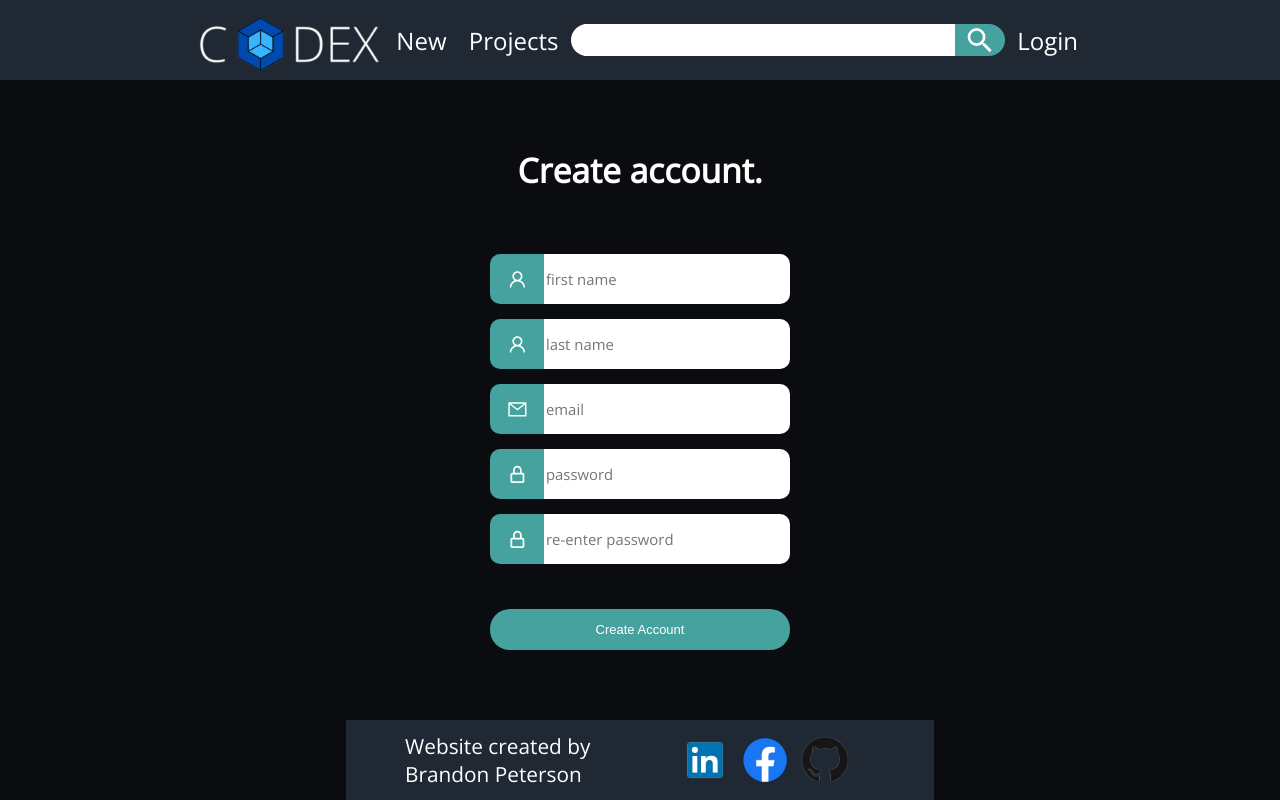
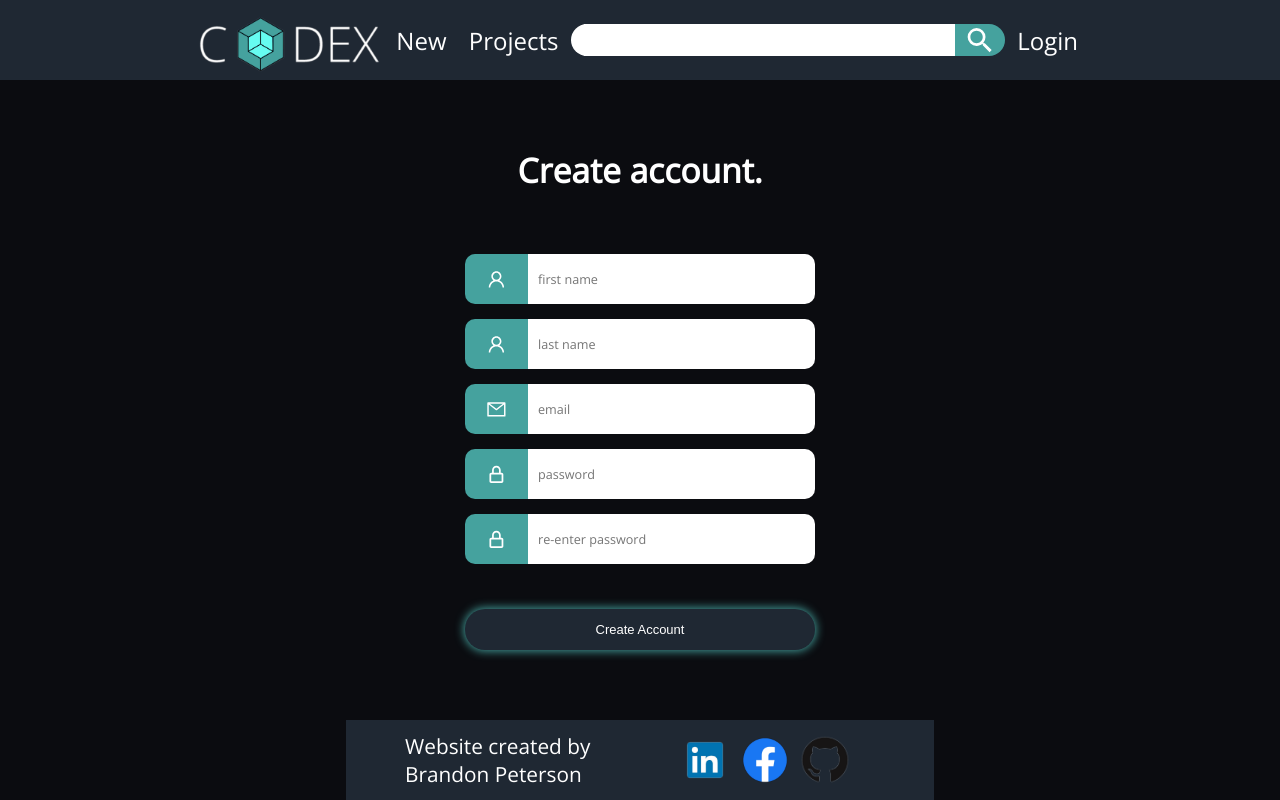
Before and after one commit to petersonBrandon/codex, a Next.js app: page /login/createAccount in a window 1280 px wide. Built offline with nearby package versions, Linux system fonts and the light colour scheme.

Commit message:
Style overhaul.

```diff
--- a/React-Components/profile/ProfilePage.js
+++ b/React-Components/profile/ProfilePage.js
@@ -20,7 +20,7 @@ const ProfilePage = (props) => {
 
             <section className={styles.content}>
                 {window === SETTINGS ? <Settings user={props.user} /> : <meta />}
-                {window === PROJECTS ? <Projects /> : <meta />}
+                {window === PROJECTS ? <Projects projects = {props.projects}/> : <meta />}
             </section>
         </div>
     )
--- a/React-Components/profile/Projects.js
+++ b/React-Components/profile/Projects.js
@@ -1,7 +1,7 @@
 import styles from '../../styles/profile/profile.module.css';
 import { VscAdd } from 'react-icons/vsc';
 
-const Projects = () => {
+const Projects = ({projects}) => {
     return (
         <div className={styles.projects_container}>
             <div className={styles.project_header}>
--- a/styles/Login.module.css
+++ b/styles/Login.module.css
@@ -26,7 +26,7 @@
 }
 
 .loginForm {
-    width: 300px;
+    width: 350px;
 }
 
 .message {
@@ -86,12 +86,10 @@
     height: 100%;
     outline: none;
     border: none;
+    padding-left: 10px;
     border-radius: 0px 10px 10px 0px;
-    font-size: calc(0.1em + 1vw);
+    font-size: calc(0.3em + 0.5vw);
     font-family: 'Open Sans', sans-serif;
-
-    transition-timing-function: ease;
-    transition-duration: 0.5s;
 }
 
 .forgotPassword {
@@ -112,7 +110,8 @@
 }
 
 .formButton {
-    background-color: #45a29e;
+    background-color: #1f2833;
+    box-shadow: 0px 0px 10px 1px #45a29e;
     border: none;
     border-radius: 20px;
     color: white;
@@ -121,12 +120,17 @@
     margin-bottom: 3px;
     width: 100%;
     font-size: calc(0.01em + 1vw);
+
+    transition-timing-function: ease;
+    transition-duration: 0.5s;
 }
 
 .formButton:hover {
-    border: solid 3px #66fcf1;
-    margin-top: 27px;
-    margin-bottom: 0px;
+    background-color: #45a29e;
+    box-shadow: 0px 0px 20px 1px #45a29e;
+
+    transition-timing-function: ease;
+    transition-duration: 0.5s;
 }
 
 .createAccount {
--- a/styles/createAccount.module.css
+++ b/styles/createAccount.module.css
@@ -27,7 +27,7 @@
 }
 
 .loginForm {
-    width: 300px;
+    width: 350px;
 }
 
 .message {
@@ -87,8 +87,9 @@
     height: 100%;
     outline: none;
     border: none;
+    padding-left: 10px;
     border-radius: 0px 10px 10px 0px;
-    font-size: calc(0.1em + 1vw);
+    font-size: calc(0.3em + 0.5vw);
     font-family: 'Open Sans', sans-serif;
 
     transition-timing-function: ease;
@@ -96,7 +97,8 @@
 }
 
 .formButton {
-    background-color: #45a29e;
+    background-color: #1f2833;
+    box-shadow: 0px 0px 10px 1px #45a29e;
     border: none;
     border-radius: 20px;
     color: white;
@@ -105,12 +107,17 @@
     margin-bottom: 3px;
     width: 100%;
     font-size: calc(0.01em + 1vw);
+
+    transition-timing-function: ease;
+    transition-duration: 0.5s;
 }
 
 .formButton:hover {
-    border: solid 3px #66fcf1;
-    margin-top: 27px;
-    margin-bottom: 0px;
+    background-color: #45a29e;
+    box-shadow: 0px 0px 20px 1px #45a29e;
+
+    transition-timing-function: ease;
+    transition-duration: 0.5s;
 }
 
 @media only screen and (max-width: 1100px) {
--- a/styles/createPost.module.css
+++ b/styles/createPost.module.css
@@ -56,17 +56,23 @@
     height: 100%;
     font-size: calc(0.3em + 0.5vw);
     font-family: 'Open Sans', sans-serif;
-    background-color: #45a29e;
-    /* border: solid 2px #45a29e; */
+    background-color: #1f2833;
+    box-shadow: 0px 0px 10px 1px #45a29e;
     border: none;
     border-radius: 10px;
     color: white;
     cursor: pointer;
+
+    transition-timing-function: ease;
+    transition-duration: 0.5s;
 }
 
 .createProject:hover {
-    /* background-color: #66fcf1; */
-    border: solid 3px #66fcf1;
+    background-color: #45a29e;
+    box-shadow: 0px 0px 20px 1px #45a29e;
+
+    transition-timing-function: ease;
+    transition-duration: 0.5s;
 }
 
 .projectSelect {
@@ -102,29 +108,18 @@
 }
 
 .inputField input {
-    background-color: #EBEBEB;
     width: 100%;
     height: 50px;
     outline: none;
     border: none;
     border-radius: 10px;
     margin-top: 10px;
+    padding-left: 10px;
     font-size: calc(0.1em + 1vw);
     font-family: 'Open Sans', sans-serif;
 
     transition-timing-function: ease;
     transition-duration: 0.5s;
-}
-
-.inputField input:hover {
-    background-color: #F5F5F5;
-
-    transition-timing-function: ease;
-    transition-duration: 0.5s;
-}
-
-.inputField input:focus {
-    background-color: #F5F5F5;
 }
 
 .inputField textarea {
@@ -144,7 +139,8 @@
 }
 
 .formButton {
-    background-color: #45a29e;
+    background-color: #1f2833;
+    box-shadow: 0px 0px 10px 1px #45a29e;
     border: none;
     border-radius: 20px;
     color: white;
@@ -153,12 +149,17 @@
     margin-bottom: 30px;
     width: 100%;
     font-size: calc(0.01em + 1vw);
+
+    transition-timing-function: ease;
+    transition-duration: 0.5s;
 }
 
 .formButton:hover {
-    border: solid 3px #66fcf1;
-    margin-top: 27px;
-    margin-bottom: 27px;
+    background-color: #45a29e;
+    box-shadow: 0px 0px 20px 1px #45a29e;
+
+    transition-timing-function: ease;
+    transition-duration: 0.5s;
 }
 
 @media only screen and (max-width: 1100px) {
--- a/styles/passwordRecovery.module.css
+++ b/styles/passwordRecovery.module.css
@@ -26,7 +26,7 @@
 }
 
 .loginForm {
-    width: 300px;
+    width: 350px;
 }
 
 .message {
@@ -73,13 +73,15 @@
     height: 100%;
     outline: none;
     border: none;
+    padding-left: 10px;
     border-radius: 0px 10px 10px 0px;
-    font-size: calc(0.1em + 1vw);
+    font-size: calc(0.3em + 0.5vw);
     font-family: 'Open Sans', sans-serif;
 }
 
 .formButton {
-    background-color: #45a29e;
+    background-color: #1f2833;
+    box-shadow: 0px 0px 10px 1px #45a29e;
     border: none;
     border-radius: 20px;
     color: white;
@@ -88,12 +90,17 @@
     margin-bottom: 30px;
     width: 100%;
     font-size: calc(0.01em + 1vw);
+
+    transition-timing-function: ease;
+    transition-duration: 0.5s;
 }
 
 .formButton:hover {
-    border: solid 3px #66fcf1;
-    margin-top: 27px;
-    margin-bottom: 27px;
+    background-color: #45a29e;
+    box-shadow: 0px 0px 20px 1px #45a29e;
+
+    transition-timing-function: ease;
+    transition-duration: 0.5s;
 }
 
 @media only screen and (max-width: 1100px) {
```
Also changed, not shown: public/images/Codex_Logo.png.
